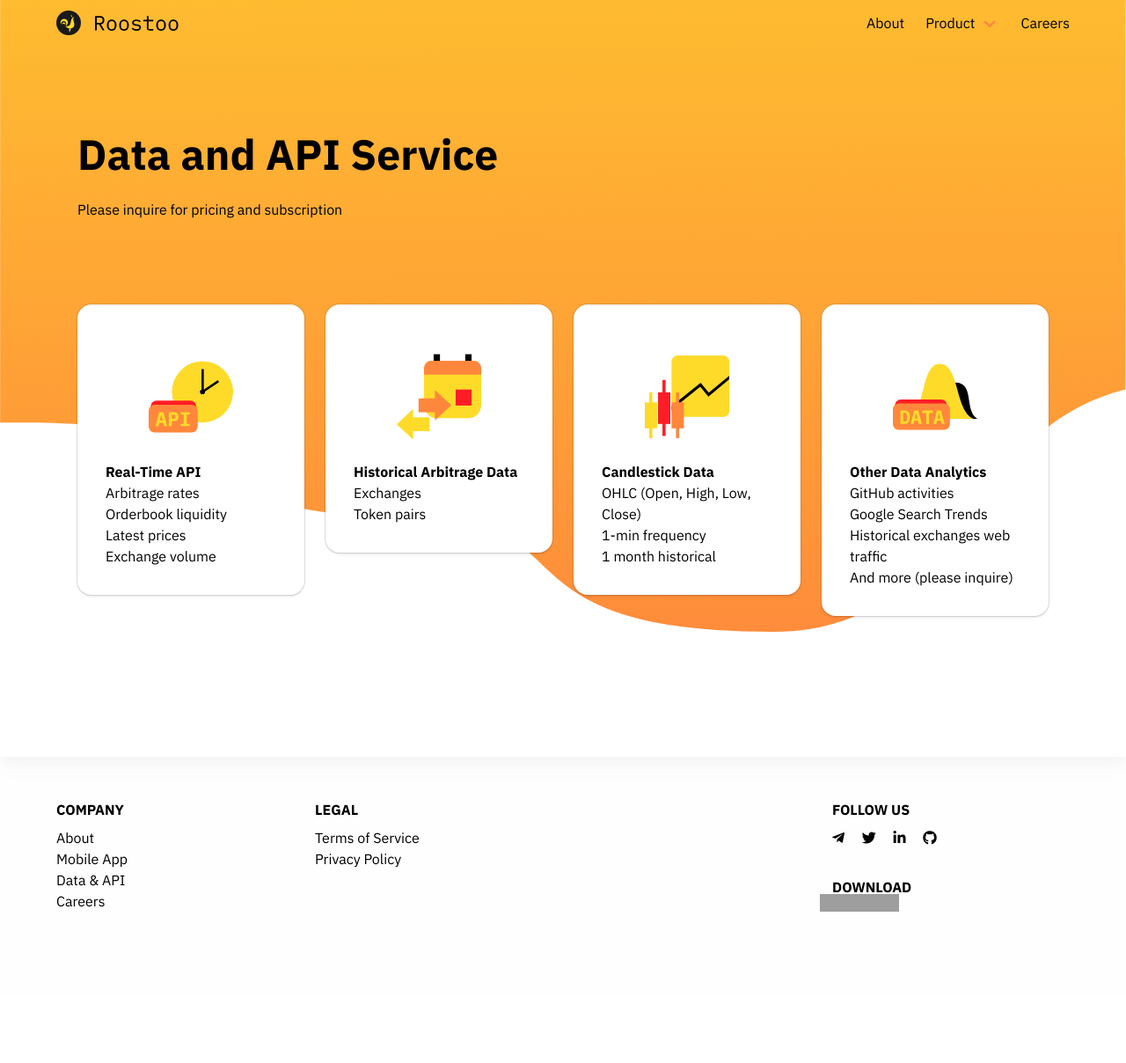
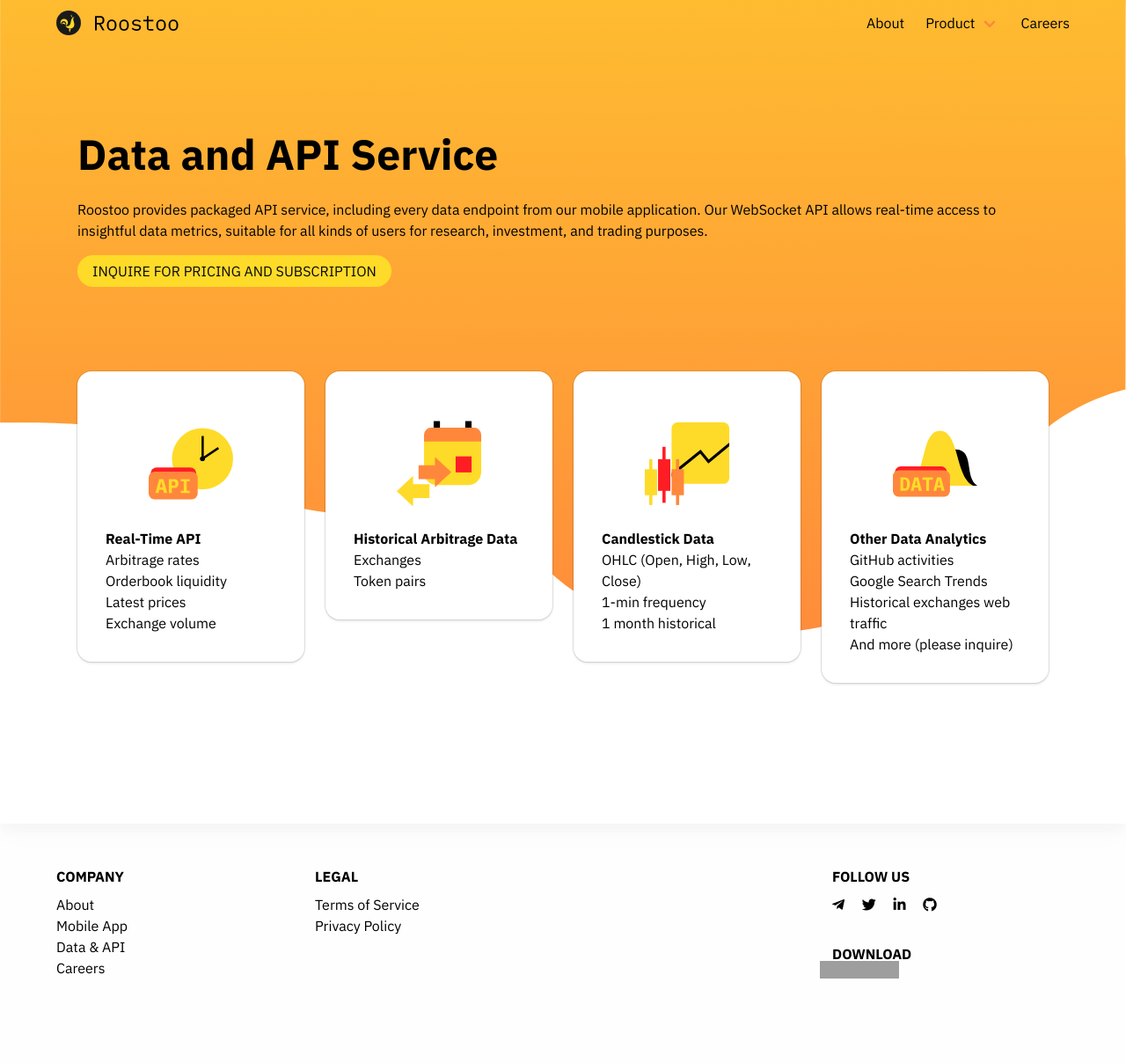
Before and after one commit to roostoo/roostoo.github.io, a Jekyll site: the page built from data-and-api.md, in a window 1280 px wide. Shown: the whole page at 88% size. Built offline with Jekyll 4.4.1, drawn with Linux system fonts in a browser that asks for light colours; nearby versions of some CDN libraries; before the commit the page ends 1132 px from its top, so only the background shows below that; grey boxes are pictures that could not be loaded.

Commit message:
feat (Data & API): update descriptions

```diff
--- a/_config.yml
+++ b/_config.yml
@@ -13,17 +13,17 @@
 # you will see them accessed via {{ site.title }}, {{ site.email }}, and so on.
 # You can create any custom variable you would like, and they will be accessible
 # in the templates via {{ site.myvariable }}.
-title: Your awesome title
+title: Roostoo
 icon: /assets/img/roostoo_brand.svg
-email: your-email@example.com
+email: contact@roostoo.com
 description: >- # this means to ignore newlines until "baseurl:"
   Write an awesome description for your new site here. You can edit this
   line in _config.yml. It will appear in your document head meta (for
   Google search results) and in your feed.xml site description.
 baseurl: "" # the subpath of your site, e.g. /blog
-url: "" # the base hostname & protocol for your site, e.g. http://example.com
-twitter_username: jekyllrb
-github_username:  jekyll
+url: "https://www.roostoo.com" # the base hostname & protocol for your site, e.g. http://example.com
+twitter_username: roostoo1
+github_username:  roostoo
 
 # Build settings
 markdown: kramdown
--- a/_data/data-and-api.yml
+++ b/_data/data-and-api.yml
@@ -1,3 +1,5 @@
+description: |-
+  Roostoo provides packaged API service, including every data endpoint from our mobile application. Our WebSocket API allows real-time access to insightful data metrics, suitable for all kinds of users for research, investment, and trading purposes.
 features:
   - title: Real-Time API
     icon: /assets/img/feature-api.svg
--- a/_layouts/data-and-api.html
+++ b/_layouts/data-and-api.html
@@ -2,7 +2,7 @@
 layout: base
 ---
 
-{% assign mobile = site.data.data-and-api %}
+{% assign api-service = site.data.data-and-api %}
 
 <style>
     #bg-top-2b {
@@ -43,13 +43,14 @@ layout: base
     <section class="section">
         <h1 class="title is-1">Data and API Service</h1>
         <p class="">
-            Please inquire for pricing and subscription
+            {{ api-service.description }}
         </p>
+        <a class="button is-primary is-rounded has-text-black m-t-md" href="mailto:{{ site.email }}">INQUIRE FOR PRICING AND SUBSCRIPTION</a>
     </section>
 
     <section class="section">
         <div class="columns is-mobile is-multiline">
-            {% for item in mobile.features %}
+            {% for item in api-service.features %}
             <div class="column is-full-mobile-only is-half-tablet-only is-quarter-desktop">
                 <div class="card">
                     <figure class="image is-4by3 is-96x96 has-image-center">
```
